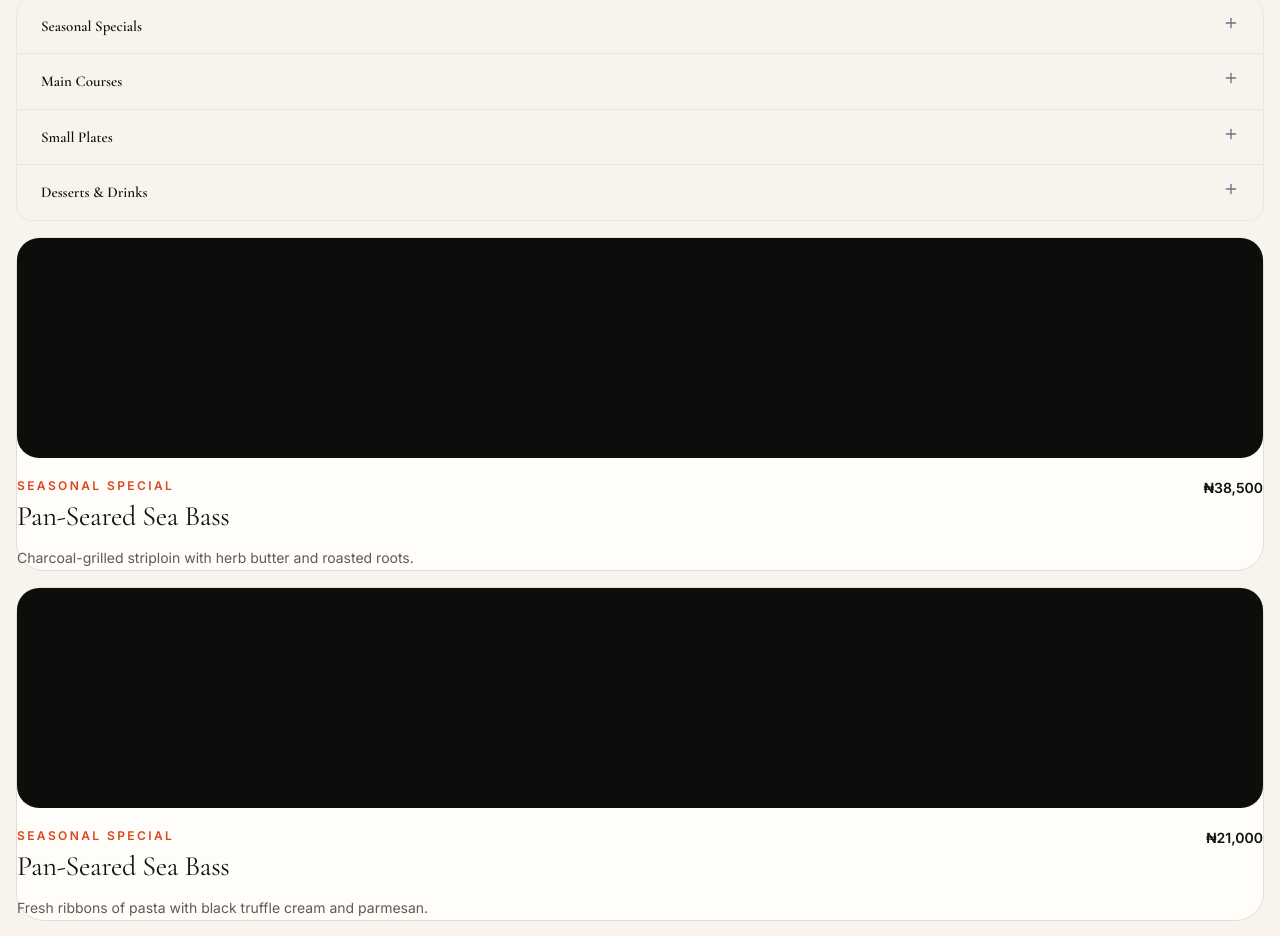
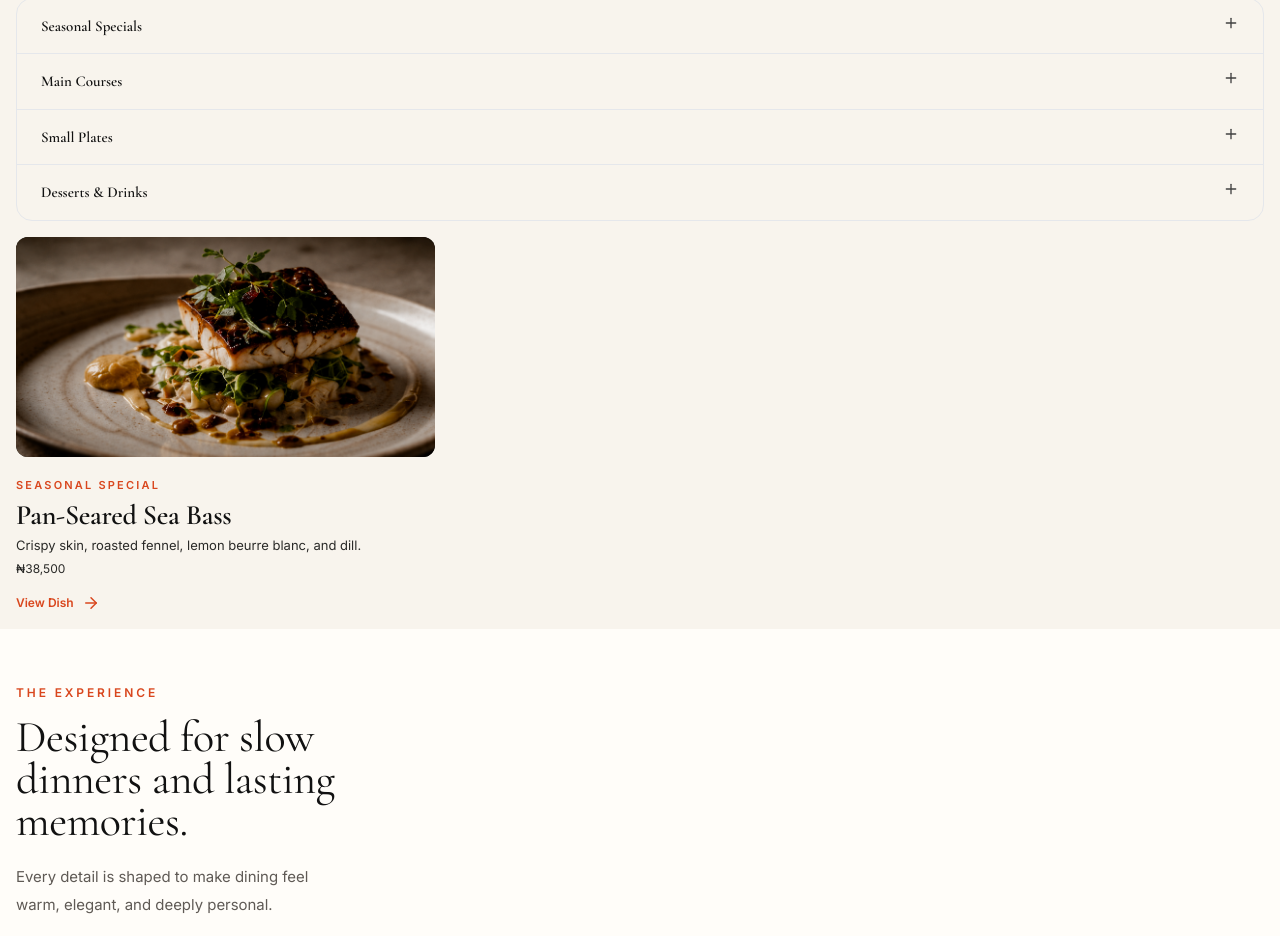
Before and after one commit to Davemafy/Ember-And-Sage, a React (Vite) app: page / in a window 1280 px wide. Shown: the part 1455-2391 px from the top of the page. Built offline with nearby package versions, Linux system fonts and the light colour scheme.

Commit message:
Refine home nemu preview

```diff
--- a/src/components/sections/home/home-menu-preview.tsx
+++ b/src/components/sections/home/home-menu-preview.tsx
@@ -1,27 +1,16 @@
 import { Link } from "react-router-dom";
 import Button from "../../ui/button";
-import { Plus } from "lucide-react";
+import { ArrowRight, ChevronRight, ChevronRightSquare, Plus } from "lucide-react";
 import homeDish1 from "@/assets/img/home-dish-1.png";
 
 const dishes = [
   {
-    name: "Wagyu Striploin",
-    category: "Chef's Special",
+    name: "Pan-Seared Sea Bass",
+    category: "Seasonal Special",
     price: "₦38,500",
-    description: "Charcoal-grilled striploin with herb butter and roasted roots.",
-  },
-  {
-    name: "Truffle Pappardelle",
-    category: "Pasta",
-    price: "₦21,000",
-    description: "Fresh ribbons of pasta with black truffle cream and parmesan.",
-  },
-  {
-    name: "Miso Glazed Salmon",
-    category: "Seafood",
-    price: "₦22,000",
-    description: "Slow-glazed salmon with citrus rice and seasonal greens.",
-  },
+    img: homeDish1,
+    description: "Crispy skin, roasted fennel, lemon beurre blanc, and dill.",
+  }
 ];
 
 const HomeMenuPreview = () => {
@@ -63,42 +52,49 @@ const HomeMenuPreview = () => {
           <div className="rounded-2xl border border-gray-200">
             <div className="flex justify-between gap-2 border-b border-gray-200 p-6 py-4">
               <p className="font-serif text-[15px] font-semibold">Seasonal Specials</p>
-              <Plus size={16} className="text-gray-500" />
+              <Plus size={16} className="text-neutral-700" />
             </div>
             <div className="flex justify-between gap-2 border-b border-gray-200 p-6 py-4">
               <p className="font-serif text-[15px] font-semibold">Main Courses</p>
-              <Plus size={16} className="text-gray-500" />
+              <Plus size={16} className="text-neutral-700" />
             </div>
             <div className="flex justify-between gap-2 border-b border-gray-200 p-6 py-4">
               <p className="font-serif text-[15px] font-semibold">Small Plates</p>
-              <Plus size={16} className="text-gray-500" />
+              <Plus size={16} className="text-neutral-700" />
             </div>
             <div className="flex justify-between gap-2 p-6 py-4">
               <p className="font-serif text-[15px] font-semibold">Desserts & Drinks</p>
-              <Plus size={16} className="text-gray-500" />
+              <Plus size={16} className="text-neutral-700" />
             </div>
           </div>
         </div>
         {dishes.map((dish) => (
-          <article
-            key={dish.name}
-            className="border-border-light bg-cream-surface rounded-[28px] border p-0"
-          >
-            <div className="bg-soft-black mb-5 h-[220px] rounded-[22px]" />
+          <article key={dish.name} className="">
+            <img
+              src={dish.img}
+              className="bg-soft-black mb-5 h-55 rounded-xl"
+              alt={dish.name}
+            />
 
             <div className="flex items-start justify-between gap-4">
               <div>
-                <p className="text-burnt-orange text-xs font-semibold tracking-[0.2em] uppercase">
-                  Seasonal Special
+                <p className="text-burnt-orange text-[11px] font-semibold tracking-[0.2em] uppercase">
+                  {dish.category}
                 </p>
 
-                <h3 className="mt-2 font-serif text-[28px] leading-none">Pan-Seared Sea Bass</h3>
+                <h3 className="mt-2 font-serif text-[28px] leading-none font-semibold">
+                  {dish.name}
+                </h3>
               </div>
-
-              <p className="text-text-primary shrink-0 text-sm font-semibold">{dish.price}</p>
             </div>
 
-            <p className="text-text-secondary mt-4 text-sm leading-6">{dish.description}</p>
+            <p className="text-border-dark mt-1 text-[13px] leading-6">{dish.description}</p>
+
+            <p className="text-border-dark mt-1 shrink-0 text-xs">{dish.price}</p>
+
+            <Button variant="text-link" className="gap-2 p-0 text-xs">
+              View Dish <ArrowRight size={18} />
+            </Button>
           </article>
         ))}
       </div>
```
